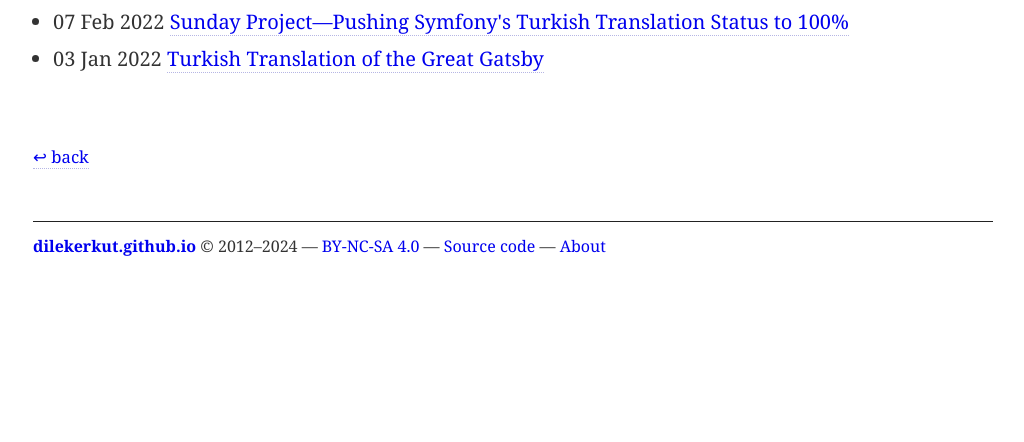
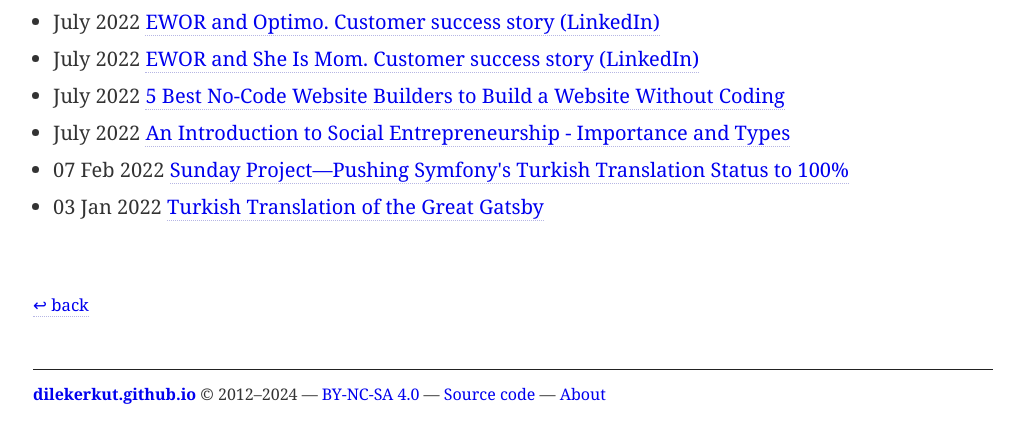
Before and after one commit to dilekerkut/dilekerkut.github.io, a plain HTML site: page dist/writings/index.html in a window 1280 px wide. Shown: the part 160-602 px from the top of the page, without its empty margins (127-1151 px from the left). Drawn offline with Linux system fonts and the light colour scheme.

Commit message:
Add posts

```diff
--- a/dist/writings/index.html
+++ b/dist/writings/index.html
@@ -24,6 +24,55 @@
 
 
         <ul class="posts">
+
+                        <li>
+                    <span class="post-date">July 2022</span>
+
+                    <a href="https://www.linkedin.com/posts/ewor_entrepreneurship-youngentrepreneurs-venture-activity-6943121953620680704-7BiH/">
+                        <span style="">
+                            EWOR and Optimo. Customer success story (LinkedIn)
+                        </span>
+                    </a>
+
+
+                                            </li>
+
+
+
+
+                        <li>
+
+                    <span class="post-date">July 2022</span>
+
+                    <a href="https://www.linkedin.com/posts/ewor_entrepreneurs-entrepreneurship-womenentrepreneurs-activity-6948600298382749697-yKpV/">
+                        <span style="">
+                            EWOR and She Is Mom. Customer success story (LinkedIn)
+                        </span>
+                    </a>
+                        </li>
+
+
+            <li>
+                                    <span class="post-date">July 2022</span>
+
+                    <a href="/static/pdf/blog-ewor-no-code-website-builders.pdf">
+                        <span style="">
+                            5 Best No-Code Website Builders to Build a Website Without Coding
+                        </span>
+                    </a>
+            </li>
+
+
+            <li>
+                                    <span class="post-date">July 2022</span>
+
+                    <a href="/static/pdf/blog-ewor-social-entrepreneurship-intro.pdf">
+                        <span style="">
+                            An Introduction to Social Entrepreneurship - Importance and Types
+                        </span>
+                    </a>
+            </li>
+
 
 
     <li>
```
